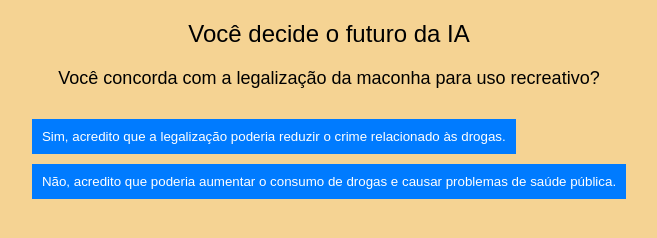
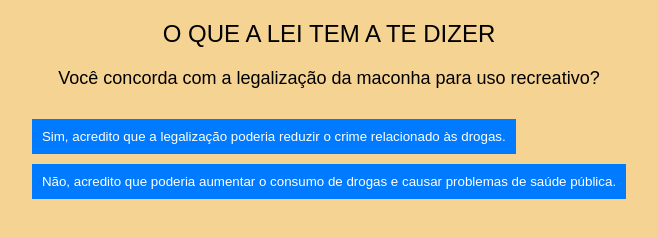
Before and after one commit to luizaStrapacao/luizaaaa, a plain HTML site: page index.html in a window 1280 px wide. Shown: the whole page, without its empty margins (311-968 px from the left). Drawn offline with Linux system fonts and the light colour scheme.

Commit message:
Update index.html

```diff
--- a/index.html
+++ b/index.html
@@ -7,7 +7,7 @@
 <link rel="stylesheet" href="styles.css">
 </head>
 <body>
-<div id="titulo">Você decide o futuro da IA</div>
+<div id="titulo">O QUE A LEI TEM A TE DIZER</div>
 <div id="caixaPerguntas"></div>
 <div id="alternativas"></div>
 <script src="script.js"></script>
```
